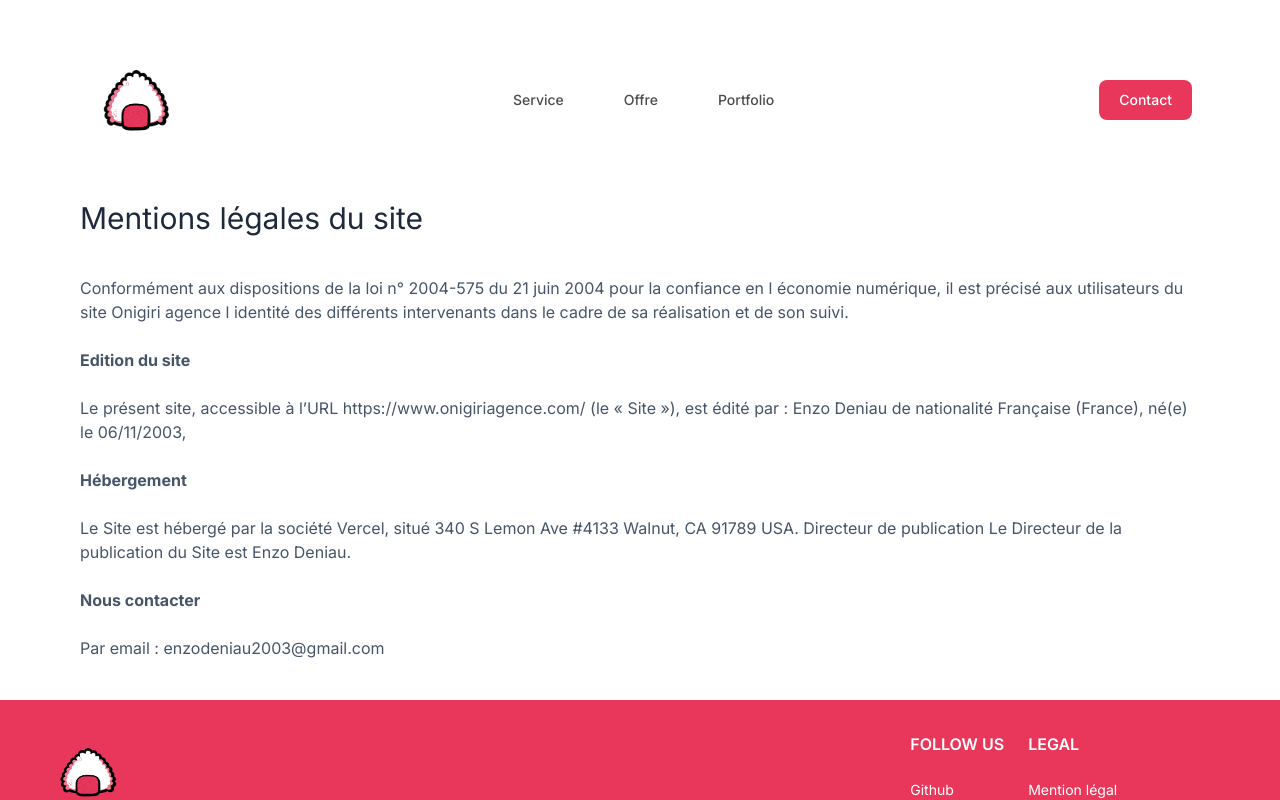
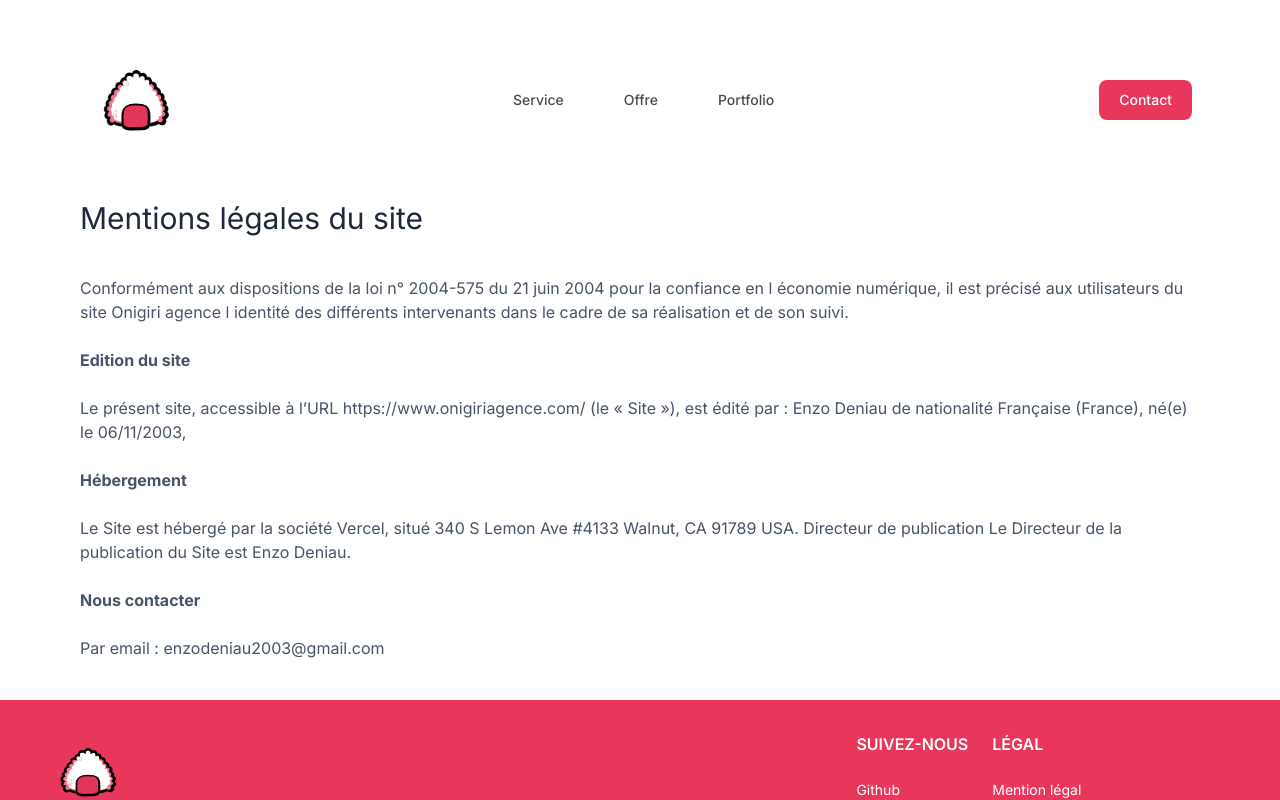
Before and after one commit to Enzdo/OnigiriAgence, a Next.js app: page /mention-legal in a window 1280 px wide. Shown: the top 800 px of the page. Built offline with nearby package versions, Linux system fonts and the light colour scheme.

Commit message:
Update footer.js

```diff
--- a/src/components/footer.js
+++ b/src/components/footer.js
@@ -28,7 +28,7 @@ export default function Footer() {
           </div>
           <div class="grid grid-cols-1 gap-8 sm:gap-6 sm:grid-cols-3">
               <div>
-                  <h2 class="mb-6 text-base font-semibold  uppercase text-white">Follow us</h2>
+                  <h2 class="mb-6 text-base font-semibold  uppercase text-white">Suivez-nous</h2>
                   <ul class="text-salte-200 text-sm">
                       <li class="mb-4">
                           <a href="https://github.com/enzdo" class="hover:underline text-white  ">Github</a>
@@ -36,7 +36,7 @@ export default function Footer() {
                   </ul>
               </div>
               <div>
-                  <h2 class="mb-6 text-base font-semibold  uppercase text-white ">Legal</h2>
+                  <h2 class="mb-6 text-base font-semibold  uppercase text-white ">Légal</h2>
                   <ul class="text-salte-200 text-sm">
                       <li class="mb-4">
                           <a href="/mention-legal" class="hover:underline text-white ">Mention légal</a>
```
